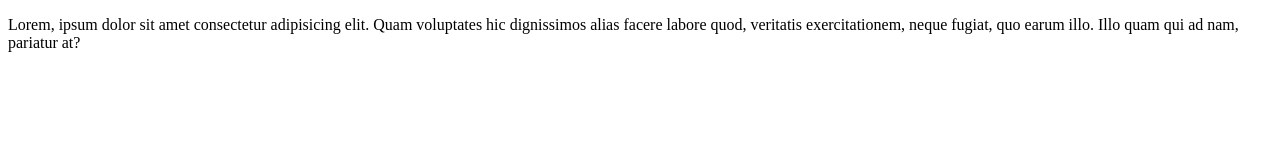
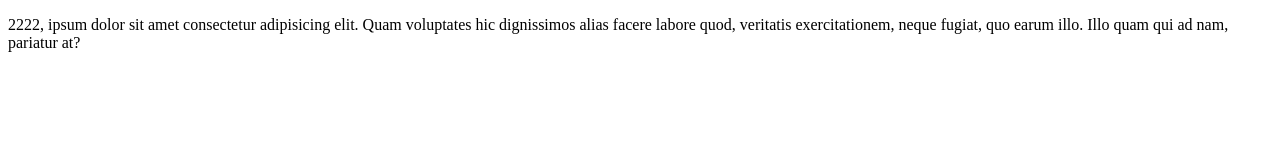
Before and after one commit to dgarcia2019257/CursoGit, a plain HTML site: page index.html in a window 1280 px wide. Drawn offline with Linux system fonts and the light colour scheme.

Commit message:
agregue 2222 al inicio

```diff
--- a/index.html
+++ b/index.html
@@ -7,7 +7,7 @@
 </head>
 <body>
     <p>
-        Lorem, ipsum dolor sit amet consectetur adipisicing elit. Quam voluptates hic dignissimos alias facere labore quod, veritatis exercitationem, neque fugiat, quo earum illo. Illo quam qui ad nam, pariatur at?
+        2222, ipsum dolor sit amet consectetur adipisicing elit. Quam voluptates hic dignissimos alias facere labore quod, veritatis exercitationem, neque fugiat, quo earum illo. Illo quam qui ad nam, pariatur at?
     </p>
 
 </body>
```
